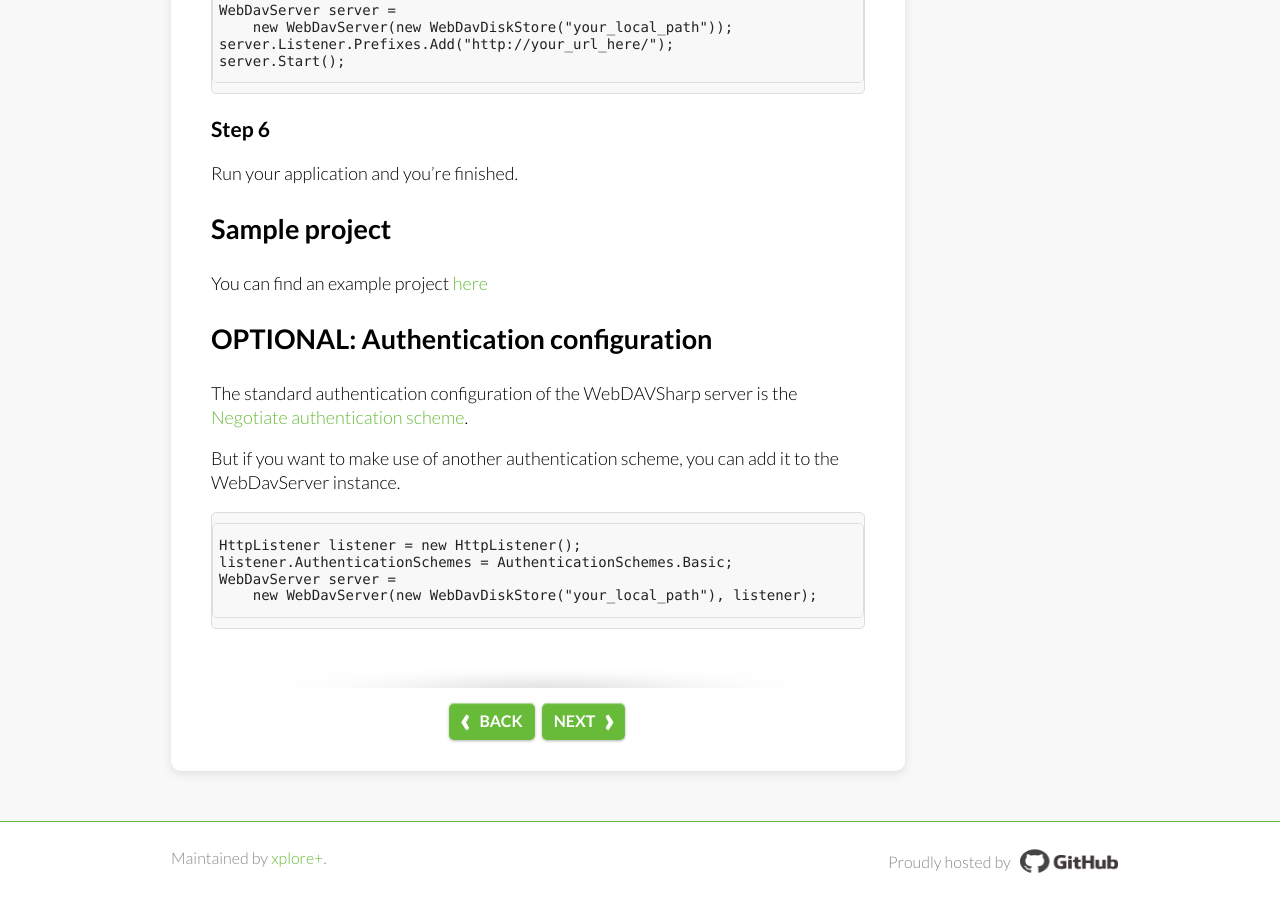
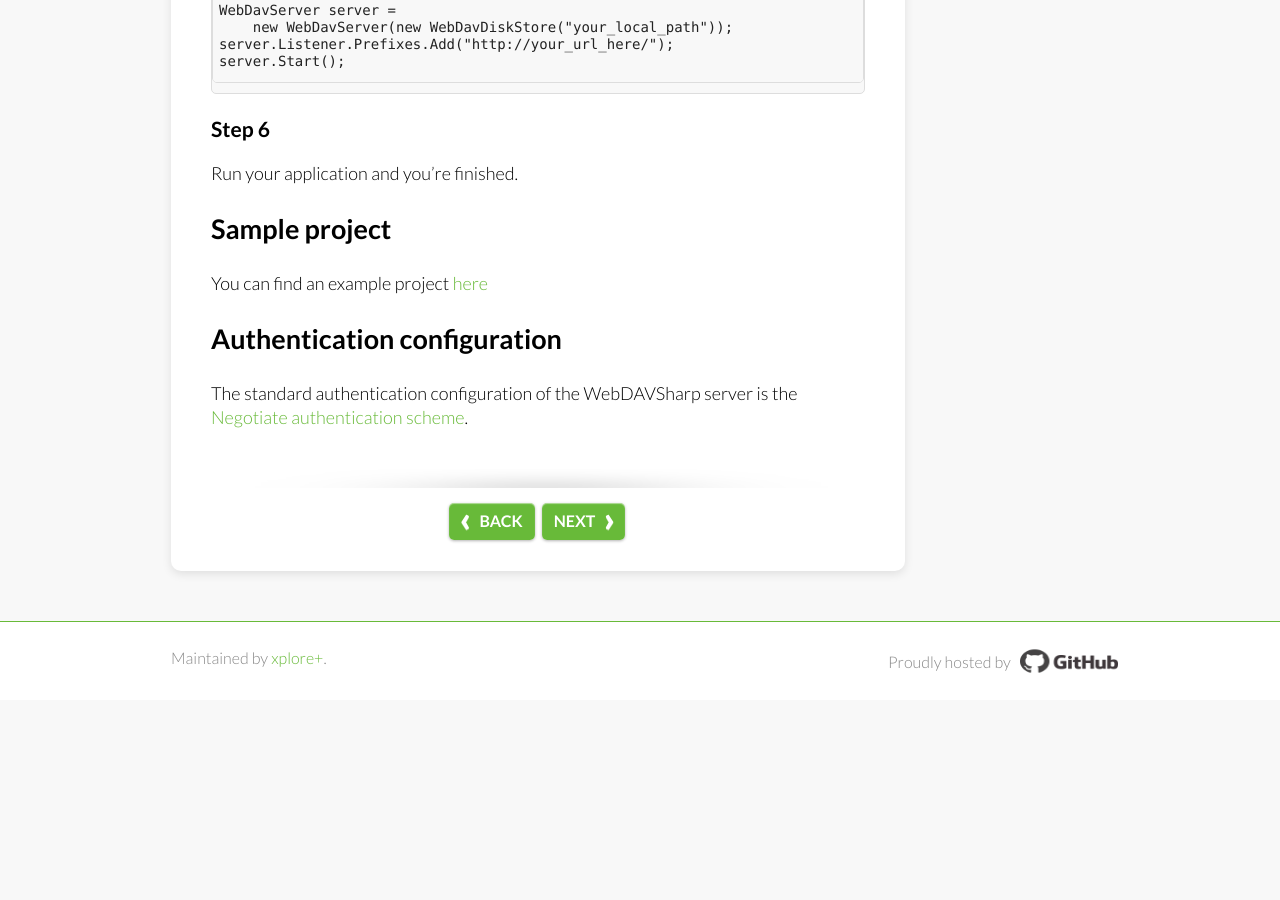
Before and after one commit to WebDAVSharp/webdavsharp.github.io, a Jekyll site: the page built from setup-server.md, in a window 1280 px wide and 900 px high, scrolled down 1668 px. Built offline with Jekyll 4.4.1, drawn with Linux system fonts in a browser that asks for light colours; some web fonts are replaced; after the commit the page ends 2368 px from its top, so only the background shows below that.

Commit message:
Setup Server changed

```diff
--- a/setup-server.md
+++ b/setup-server.md
@@ -79,16 +79,9 @@ Run your application and you're finished.
 
 You can find an example project [here][3]
 
-## OPTIONAL: Authentication configuration ##
+## Authentication configuration ##
 
 The standard authentication configuration of the WebDAVSharp server is the [Negotiate authentication scheme][4].
-
-But if you want to make use of another authentication scheme, you can add it to the WebDavServer instance.
-
-    HttpListener listener = new HttpListener();
-    listener.AuthenticationSchemes = AuthenticationSchemes.Basic;
-    WebDavServer server =
-        new WebDavServer(new WebDavDiskStore("your_local_path"), listener);
 
 
   [1]: http://netcommon.sourceforge.net/
```
Also changed, not shown: process.md (added).
